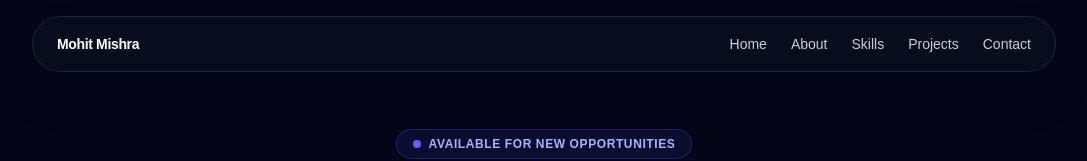
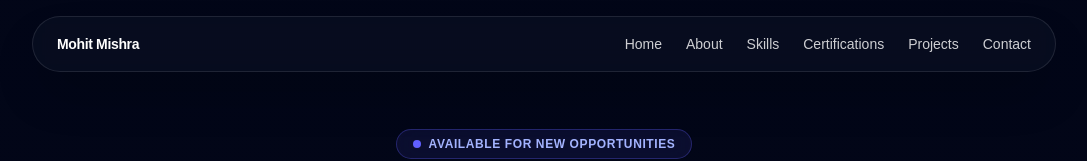
Before and after one commit to mohitmishra8921/portfolio, a Next.js app: page / in a window 1280 px wide. Shown: the top 161 px of the page, without its empty margins (96-1183 px from the left). Built offline with nearby package versions, Linux system fonts and the light colour scheme.

Commit message:
add certifications to navbar navigation

```diff
--- a/components/Navbar.jsx
+++ b/components/Navbar.jsx
@@ -9,6 +9,7 @@ const NAV_ITEMS = [
   { label: "Home", href: "#home" },
   { label: "About", href: "#about" },
   { label: "Skills", href: "#skills" },
+  { label: "Certifications", href: "#certifications" },
   { label: "Projects", href: "#projects" },
   { label: "Contact", href: "#contact" },
 ];
```
